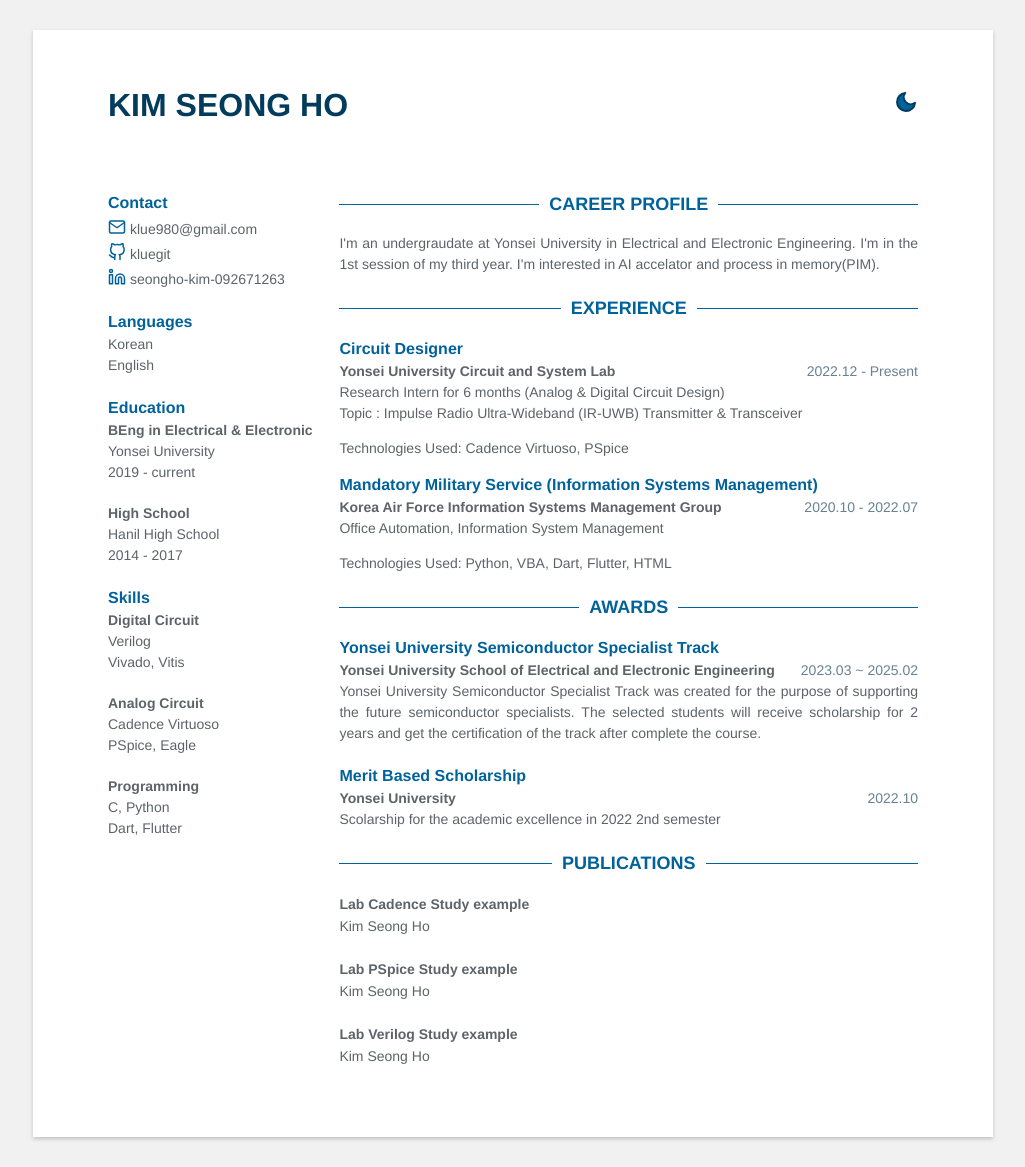
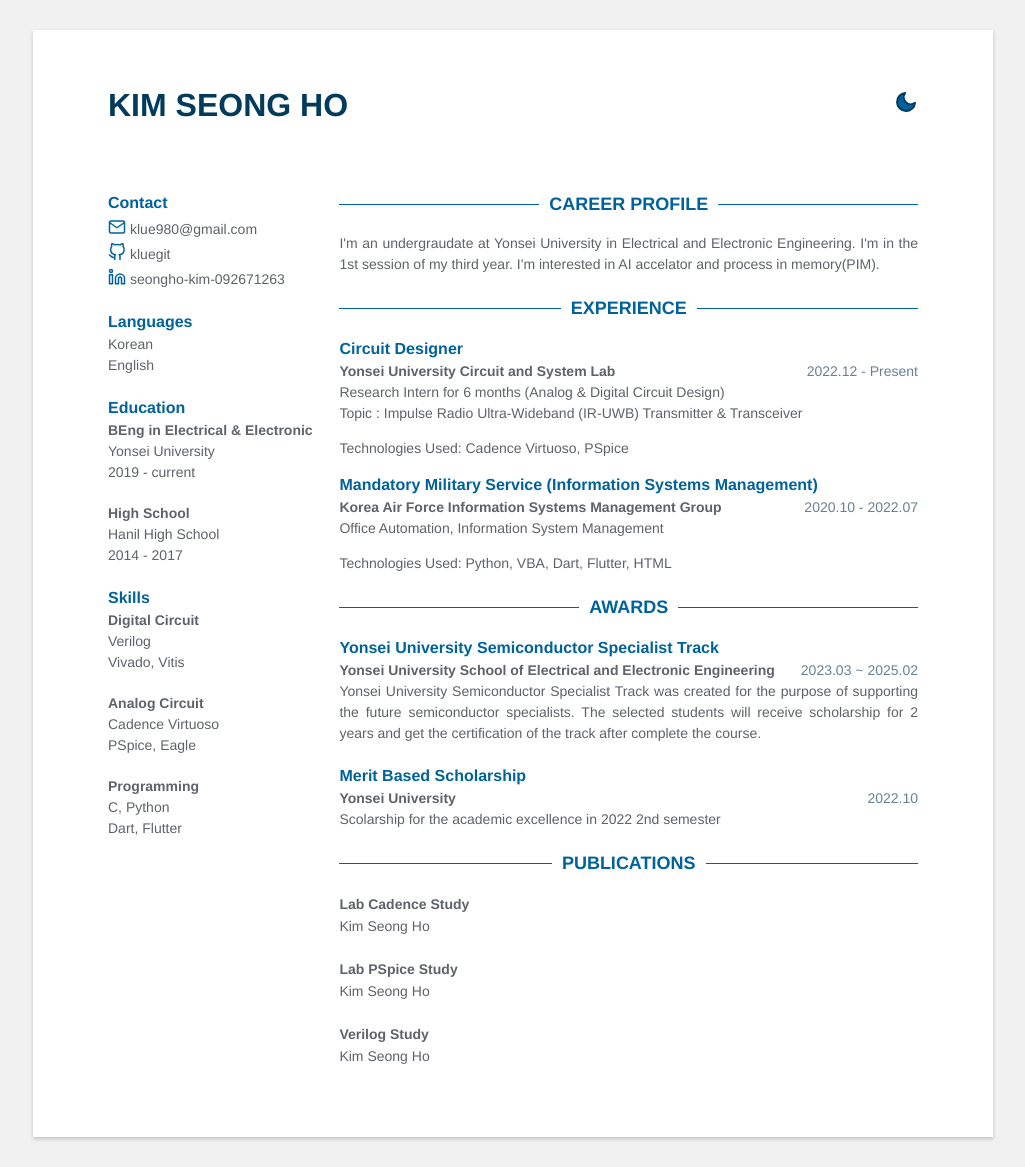
Before and after one commit to klue980/klue980.github.io, a Jekyll site: the page built from index.html, in a window 1280 px wide. Shown: the whole page, without its empty margins (127-1152 px from the left). Built offline with Jekyll 4.4.1, drawn with Linux system fonts in a browser that asks for light colours.

Commit message:
delete example

```diff
--- a/_data/data.yml
+++ b/_data/data.yml
@@ -81,17 +81,17 @@
 
 # publications
 publications:
-  - title: Lab Cadence Study example
+  - title: Lab Cadence Study
     link: "https://drive.google.com/file/d/1W3gCWfo0rEOInR_aAAA7mEC5qPPFG1cq/view?usp=share_link"
     authors: Kim Seong Ho
     conference:
 
-  - title: Lab PSpice Study example
+  - title: Lab PSpice Study
     link: "https://drive.google.com/file/d/1Nz4H9hVg5_AyMuSwbdTCiL7pXchGIf67/view?usp=share_link"
     authors: Kim Seong Ho
     conference:
 
-  - title: Lab Verilog Study example
+  - title: Verilog Study
     link: "https://drive.google.com/file/d/1TXPHxJPAxLmtEqyErlnltdIEGFDj8Cyi/view?usp=share_link"
     authors: Kim Seong Ho
     conference:
```
